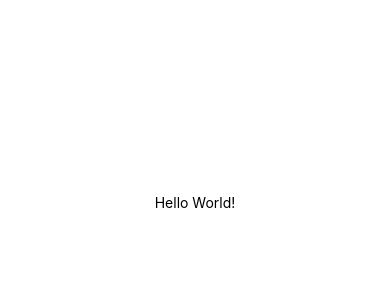
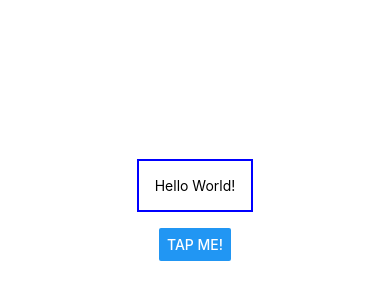
Before and after one commit to yahyayesilyurt/first-react-native-demo-project, a React Native app: screen / in a window 390 px wide. Shown: the part 220-520 px from the top of the page. Built offline with nearby package versions, Linux system fonts and the light colour scheme.

Commit message:
styling core components such as Text, View and Button

```diff
--- a/App.js
+++ b/App.js
@@ -1,11 +1,10 @@
-import { StatusBar } from "expo-status-bar";
-import { StyleSheet, Text, View } from "react-native";
+import { StyleSheet, Text, View, Button } from "react-native";
 
 export default function App() {
   return (
     <View style={styles.container}>
-      <Text>Hello World!</Text>
-      <StatusBar style="auto" />
+      <Text style={styles.dummyText}>Hello World!</Text>
+      <Button title="Tap me!" />
     </View>
   );
 }
@@ -17,4 +16,10 @@
     alignItems: "center",
     justifyContent: "center",
   },
+  dummyText: {
+    margin: 16,
+    padding: 16,
+    borderWidth: 2,
+    borderColor: "blue",
+  },
 });
```
